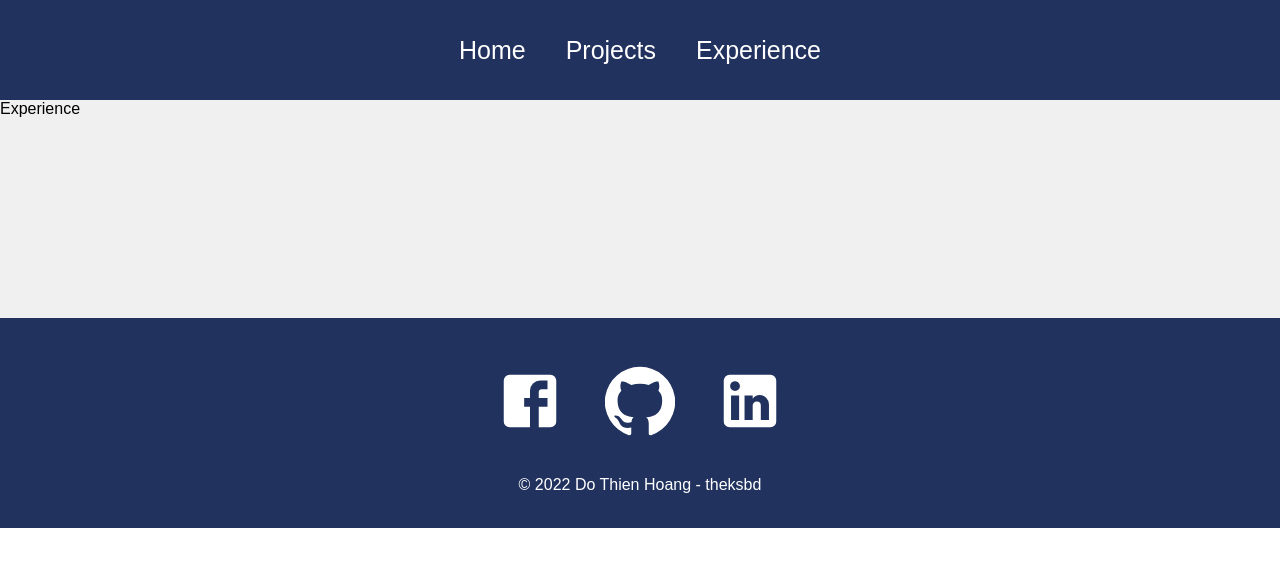
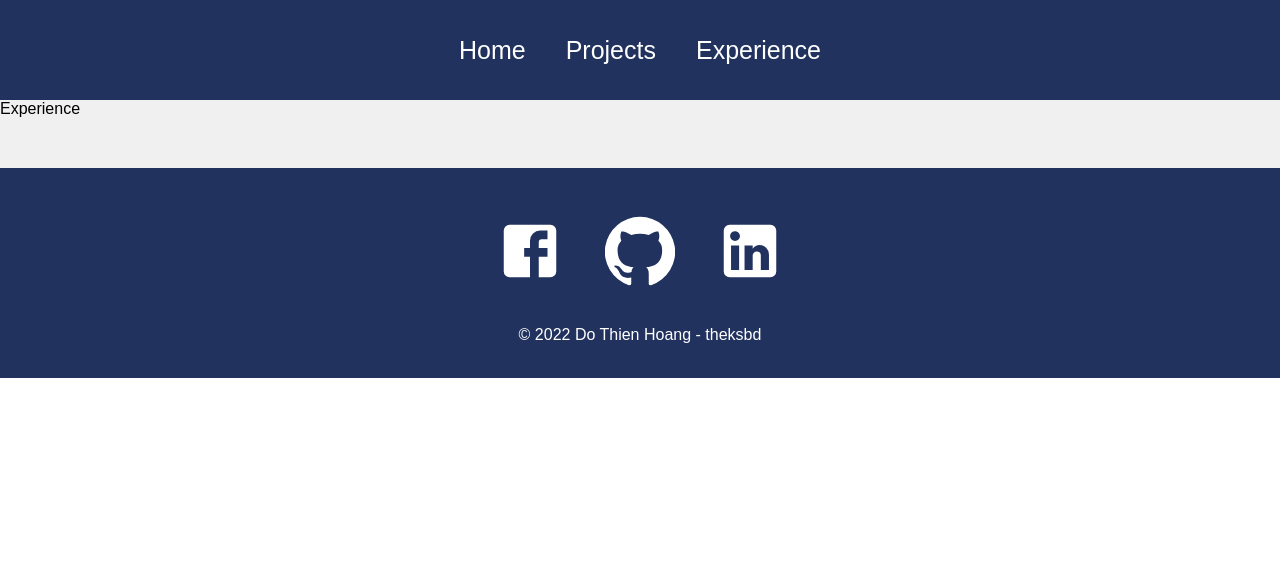
Before and after one commit to theksbd/react-portfolio, a React (Create React App) app: page /experience in a window 1280 px wide. Shown: the top 566 px of the page. Built offline with nearby package versions, Linux system fonts and the light colour scheme.

Commit message:
decrease margin-top to 50px

```diff
--- a/src/styles/Footer.css
+++ b/src/styles/Footer.css
@@ -7,7 +7,7 @@
     align-items: center;
     flex-direction: column;
     padding-top: 10px;
-    margin-top: 200px;
+    margin-top: 50px;
 }
 
 .socialMedia svg {
```
